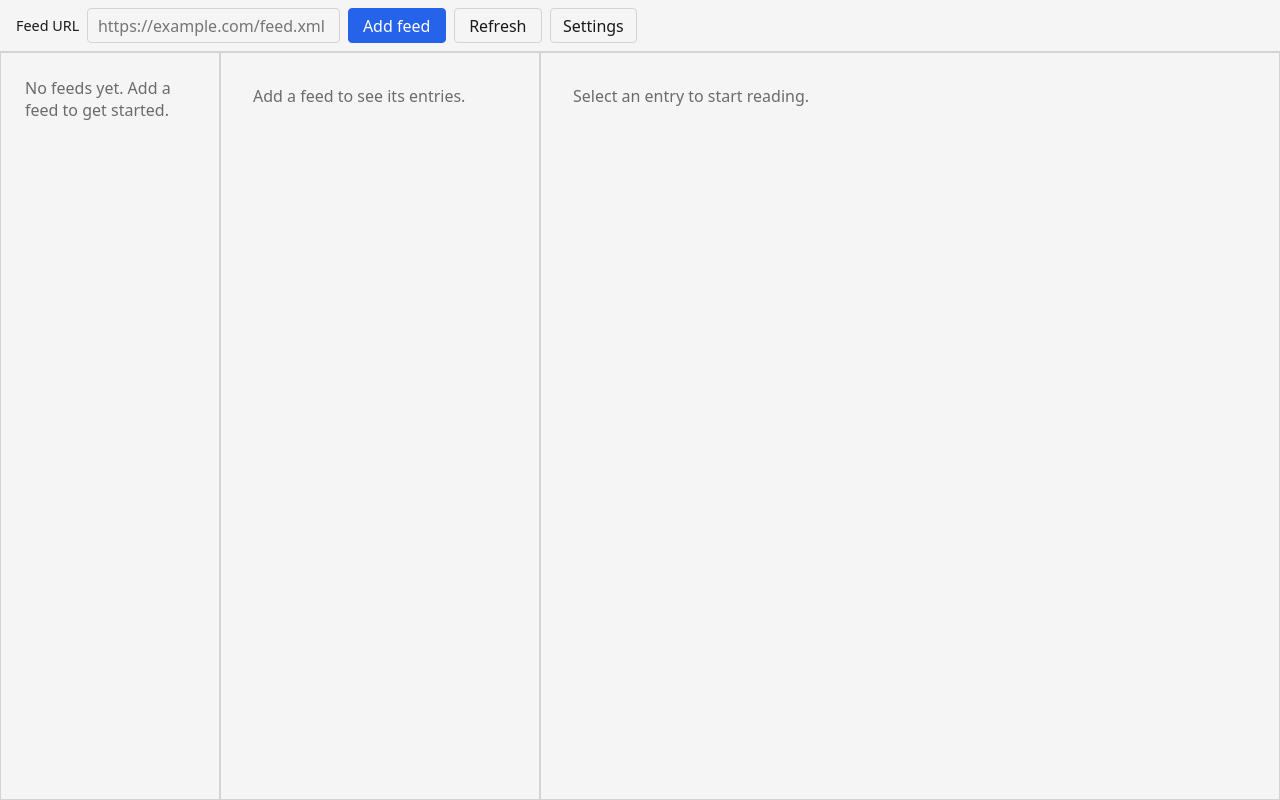
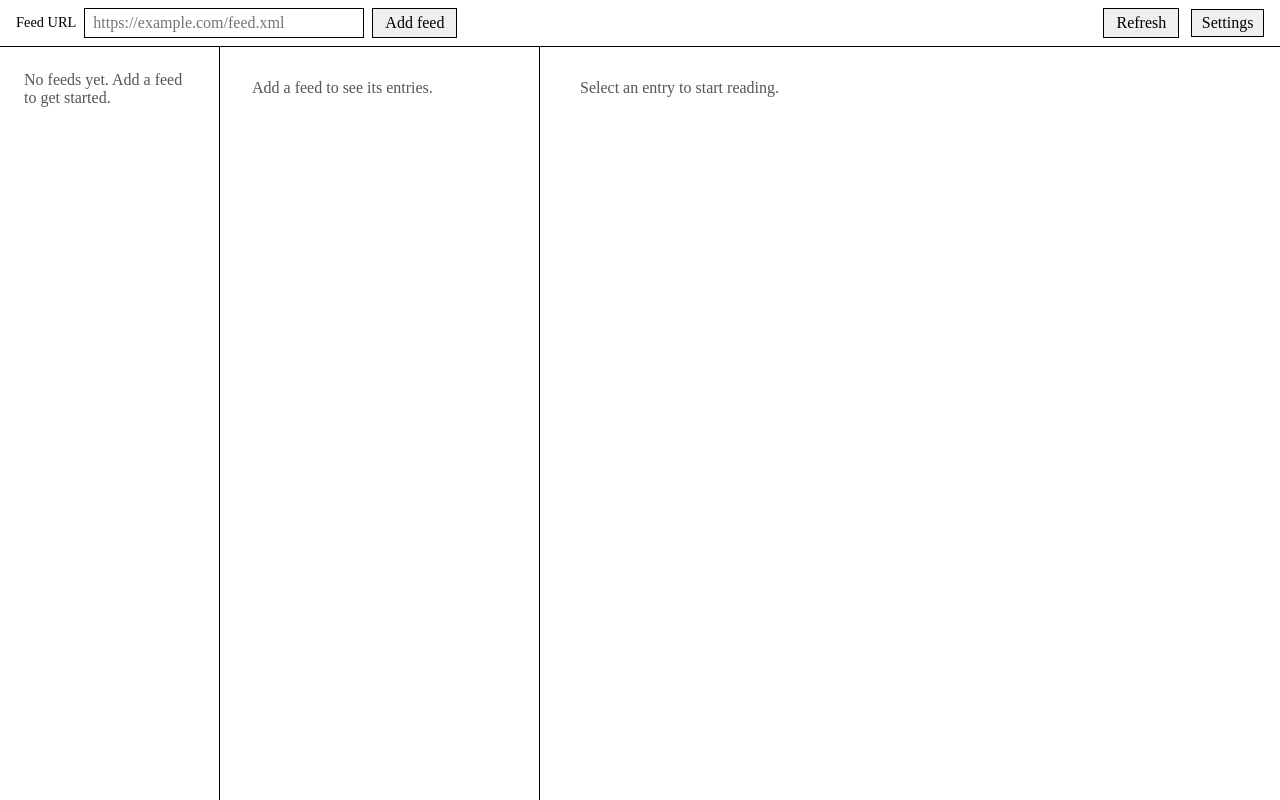
Before and after one commit to Ewin24/ReaderSS, a Preact app: page / in a window 1280 px wide. Built offline with nearby package versions, Linux system fonts and the light colour scheme.

Commit message:
🎨 feat(readerss): implementa favicon, tema flat como html crudo y alineacion del nav

```diff
--- a/index.html
+++ b/index.html
@@ -3,6 +3,7 @@
   <head>
     <meta charset="UTF-8" />
     <meta name="viewport" content="width=device-width, initial-scale=1.0" />
+    <link rel="icon" type="image/svg+xml" href="/favicon.svg" />
     <link rel="manifest" href="/manifest.webmanifest" />
     <title>ReaderSS</title>
   </head>
--- a/src/styles/ui.css
+++ b/src/styles/ui.css
@@ -1,35 +1,38 @@
 /*
- * Component styling for the "flat" design theme. This file is the piece that
- * makes the visual-token layer (visual.css) actually visible: every rule here
- * consumes the `--color-*` / `--font-*` / `--font-size-*` tokens instead of
- * hardcoded colors/fonts, so flipping `data-theme` (light/dark) or the
- * `data-font` / `data-font-size` attributes retints and re-types the whole
- * surface at once.
+ * Component styling for the reader front.
  *
- * It pairs with grid.css (pure layout, named grid areas — never modified here)
- * and visual.css (the token definitions). This file carries NO layout: it only
- * styles the component classes listed in the component inventory.
+ * It pairs with grid.css (pure layout, named grid areas) and visual.css
+ * (CSS tokens: --color-*, --font-*, --font-size-*).
  *
- * Only tokens are used as color/font sources — no literal color values live
- * here — so theme switching cannot leave a stale hardcoded color behind.
+ * BASE DESIGN THEME: Raw HTML aesthetic (flat) -- clean, unstyled browser feel,
+ * plain borders, classic blue links, standard buttons, and Times/serif typography.
+ *
+ * THEME SKINS (html[data-visual="classic"] and html[data-visual="clean"]) apply
+ * rich personality layers (Windows XP 3D bevels vs. Clean Editorial Cards).
  */
 
 /* ---------------------------------------------------------------------------
  * Shared building blocks
  * ------------------------------------------------------------------------- */
 
-/* Every pane (sidebar / list / reading) sits on a surface over the app
- * background, with a hairline border separating it from its neighbors. */
+/* Three-pane layout borders and background */
 .feed-sidebar,
 .entry-list,
 .reading-pane {
   background: var(--color-surface);
   color: var(--color-text);
-  border: 1px solid var(--color-border);
+  border-right: 1px solid var(--color-border);
+  border-top: none;
+  border-bottom: none;
+  border-left: none;
 }
 
-/* Buttons are styled as borderless, backgroundless text controls by default;
- * the accent is reserved for primary actions and hover/selected states. */
+.reading-pane {
+  border-right: none;
+  padding: 1rem 1.5rem;
+}
+
+/* Raw HTML default buttons */
 button {
   font-family: inherit;
   font-size: inherit;
@@ -58,7 +61,8 @@ input {
   display: flex;
   flex-wrap: wrap;
   align-items: center;
-  gap: 0.5rem;
+  justify-content: space-between;
+  gap: 0.75rem;
   padding: 0.5rem 1rem;
   background: var(--color-surface);
   border-bottom: 1px solid var(--color-border);
@@ -66,11 +70,16 @@ input {
 }
 
 .app-shell__settings-toggle {
-  padding: 0.35rem 0.75rem;
+  padding: 0.25rem 0.6rem;
   border: 1px solid var(--color-border);
-  border-radius: 4px;
-  background: var(--color-surface);
-  color: var(--color-text);
+  border-radius: 0;
+  background: #efefef;
+  color: #000000;
+}
+
+html[data-theme="dark"] .app-shell__settings-toggle {
+  background: #2a2a2a;
+  color: #ffffff;
 }
 
 .app-shell__settings-toggle:hover {
@@ -85,8 +94,6 @@ input {
   background: var(--color-surface);
   border-bottom: 1px solid var(--color-border);
   color: var(--color-text);
-  /* Errors must stay legible in both themes; the accent reads clearly on
-   * both the light and dark surfaces. */
   border-left: 3px solid var(--color-accent);
 }
 
@@ -94,7 +101,7 @@ input {
   background: var(--color-surface);
   color: var(--color-text);
   border-bottom: 1px solid var(--color-border);
-  padding: 0.5rem 1rem;
+  padding: 0.75rem 1rem;
 }
 
 .empty-state {
@@ -109,7 +116,6 @@ input {
   background: var(--color-surface);
   color: var(--color-text);
   border: 1px solid var(--color-border);
-  border-radius: 8px;
 }
 
 .app-error__detail {
@@ -117,7 +123,7 @@ input {
 }
 
 /* ---------------------------------------------------------------------------
- * FeedSidebar
+ * FeedSidebar (HTML Crudo Default)
  * ------------------------------------------------------------------------- */
 
 .feed-sidebar {
@@ -135,19 +141,21 @@ input {
   align-items: center;
   justify-content: space-between;
   gap: 0.5rem;
-  padding: 0.4rem 0.5rem;
-  border-radius: 4px;
-  color: var(--color-text);
+  padding: 0.35rem 0.5rem;
+  border-radius: 0;
+  color: var(--color-accent);
+  text-decoration: underline;
 }
 
 .feed-sidebar__item:hover {
-  background: var(--color-surface);
-  color: var(--color-accent);
+  background: rgba(0, 0, 238, 0.08);
 }
 
 .feed-sidebar__item[aria-current="true"] {
-  background: var(--color-accent);
+  background: var(--color-text);
   color: var(--color-bg);
+  text-decoration: none;
+  font-weight: bold;
 }
 
 .feed-sidebar__item-title {
@@ -171,6 +179,7 @@ input {
   padding: 0.1rem 0.4rem;
   color: var(--color-text-muted);
   font-size: 0.85em;
+  text-decoration: none;
 }
 
 .feed-sidebar__remove:hover {
@@ -183,7 +192,6 @@ input {
   padding: 0.5rem;
   background: var(--color-surface);
   border: 1px solid var(--color-border);
-  border-radius: 4px;
   color: var(--color-text);
 }
 
@@ -198,19 +206,21 @@ input {
   padding: 0.25rem 0.6rem;
   margin-right: 0.4rem;
   border: 1px solid var(--color-border);
-  border-radius: 4px;
-  color: var(--color-text);
+  border-radius: 0;
+  background: #efefef;
+  color: #000000;
+}
+
+html[data-theme="dark"] .feed-sidebar__confirm-remove-yes,
+html[data-theme="dark"] .feed-sidebar__confirm-remove-cancel {
+  background: #2a2a2a;
+  color: #ffffff;
 }
 
 .feed-sidebar__confirm-remove-yes {
   background: var(--color-accent);
   border-color: var(--color-accent);
   color: var(--color-bg);
-}
-
-.feed-sidebar__confirm-remove-cancel:hover {
-  border-color: var(--color-accent);
-  color: var(--color-accent);
 }
 
 .feed-sidebar__loading,
@@ -225,11 +235,11 @@ input {
 }
 
 /* ---------------------------------------------------------------------------
- * EntryList
+ * EntryList (HTML Crudo Default)
  * ------------------------------------------------------------------------- */
 
 .entry-list {
-  padding: 0.25rem 0;
+  padding: 0;
 }
 
 .entry-list--empty,
@@ -253,24 +263,31 @@ input {
 }
 
 .entry-list-item__button {
-  padding: 0.5rem 1rem;
-  border-radius: 4px;
+  padding: 0.6rem 0.75rem;
+  border-bottom: 1px solid var(--color-border);
   color: var(--color-text);
+  border-radius: 0;
 }
 
 .entry-list-item__button:hover {
-  background: var(--color-surface);
-  color: var(--color-accent);
+  background: rgba(0, 0, 238, 0.04);
 }
 
 .entry-list-item--selected .entry-list-item__button {
-  background: var(--color-accent);
+  background: var(--color-text);
   color: var(--color-bg);
 }
 
 .entry-list-item__title {
   display: block;
-  font-weight: 600;
+  font-weight: bold;
+  color: var(--color-accent);
+  text-decoration: underline;
+}
+
+.entry-list-item--selected .entry-list-item__title {
+  color: var(--color-bg);
+  text-decoration: none;
 }
 
 .entry-list-item__meta {
@@ -295,11 +312,11 @@ input {
   right: 0.5rem;
   top: 50%;
   transform: translateY(-50%);
-  padding: 0.25rem 0.5rem;
+  padding: 0.2rem 0.5rem;
   border: 1px solid var(--color-border);
-  border-radius: 4px;
+  border-radius: 0;
   background: var(--color-surface);
-  color: var(--color-text-muted);
+  color: var(--color-text);
   font-size: 0.85em;
 }
 
@@ -328,11 +345,17 @@ input {
 
 .entry-list__pagination button,
 .reading-pane__pagination button {
-  padding: 0.3rem 0.7rem;
+  padding: 0.25rem 0.6rem;
   border: 1px solid var(--color-border);
-  border-radius: 4px;
-  background: var(--color-surface);
-  color: var(--color-text);
+  border-radius: 0;
+  background: #efefef;
+  color: #000000;
+}
+
+html[data-theme="dark"] .entry-list__pagination button,
+html[data-theme="dark"] .reading-pane__pagination button {
+  background: #2a2a2a;
+  color: #ffffff;
 }
 
 .entry-list__pagination button:hover:not(:disabled),
@@ -347,20 +370,21 @@ input {
 }
 
 /* ---------------------------------------------------------------------------
- * ReadingPane
+ * ReadingPane (HTML Crudo Default)
  * ------------------------------------------------------------------------- */
-
-.reading-pane {
-  padding: 1rem;
-}
 
 .reading-pane__back {
   margin-bottom: 0.75rem;
-  padding: 0.3rem 0.7rem;
+  padding: 0.25rem 0.6rem;
   border: 1px solid var(--color-border);
-  border-radius: 4px;
-  background: var(--color-surface);
-  color: var(--color-text);
+  border-radius: 0;
+  background: #efefef;
+  color: #000000;
+}
+
+html[data-theme="dark"] .reading-pane__back {
+  background: #2a2a2a;
+  color: #ffffff;
 }
 
 .reading-pane__back:hover {
@@ -376,11 +400,17 @@ input {
 
 .reading-pane__toggle-read,
 .reading-pane__toggle-star {
-  padding: 0.3rem 0.7rem;
+  padding: 0.25rem 0.6rem;
   border: 1px solid var(--color-border);
-  border-radius: 4px;
-  background: var(--color-surface);
-  color: var(--color-text-muted);
+  border-radius: 0;
+  background: #efefef;
+  color: #000000;
+}
+
+html[data-theme="dark"] .reading-pane__toggle-read,
+html[data-theme="dark"] .reading-pane__toggle-star {
+  background: #2a2a2a;
+  color: #ffffff;
 }
 
 .reading-pane__toggle-read:hover,
@@ -401,8 +431,9 @@ input {
 
 .reading-pane__title {
   margin: 0 0 0.25rem;
-  font-size: 1.5em;
-  line-height: 1.2;
+  font-size: 1.6em;
+  font-weight: bold;
+  line-height: 1.25;
   color: var(--color-text);
 }
 
@@ -417,7 +448,6 @@ input {
   padding: 0.5rem;
   background: var(--color-surface);
   border: 1px solid var(--color-border);
-  border-radius: 4px;
   color: var(--color-text-muted);
 }
 
@@ -425,10 +455,11 @@ input {
   display: inline-block;
   margin-top: 0.75rem;
   color: var(--color-accent);
+  text-decoration: underline;
 }
 
 /* ---------------------------------------------------------------------------
- * Reading content (.prose) — the sanitized feed body
+ * Reading content (.prose)
  * ------------------------------------------------------------------------- */
 
 .prose {
@@ -448,58 +479,73 @@ input {
 .prose h5,
 .prose h6 {
   color: var(--color-text);
+  margin: 1.5em 0 0.5em;
   line-height: 1.25;
-  margin: 1.25em 0 0.5em;
+  font-weight: bold;
 }
+
+.prose h1 { font-size: 1.5em; }
+.prose h2 { font-size: 1.3em; }
+.prose h3 { font-size: 1.15em; }
+.prose h4, .prose h5, .prose h6 { font-size: 1em; }
 
 .prose a {
   color: var(--color-accent);
+  text-decoration: underline;
+}
+
+.prose a:hover {
+  opacity: 0.85;
+}
+
+.prose blockquote {
+  margin: 1em 0;
+  padding-left: 1rem;
+  border-left: 3px solid var(--color-border);
+  color: var(--color-text-muted);
+}
+
+.prose pre {
+  margin: 1em 0;
+  padding: 0.75rem;
+  background: var(--color-surface);
+  border: 1px solid var(--color-border);
+  overflow-x: auto;
+}
+
+.prose code {
+  font-family: ui-monospace, SFMono-Regular, Menlo, Monaco, Consolas, monospace;
+  font-size: 0.9em;
+}
+
+.prose p code,
+.prose li code {
+  padding: 0.1rem 0.3rem;
+  background: var(--color-surface);
+  border: 1px solid var(--color-border);
+}
+
+.prose ul,
+.prose ol {
+  margin: 0 0 1em;
+  padding-left: 1.5rem;
+}
+
+.prose li {
+  margin-bottom: 0.25em;
 }
 
 .prose img {
   max-width: 100%;
   height: auto;
-}
-
-.prose blockquote {
-  margin: 0 0 1em;
-  padding: 0.25em 1em;
-  border-left: 3px solid var(--color-accent);
-  color: var(--color-text-muted);
-}
-
-.prose pre {
-  background: var(--color-surface);
-  border: 1px solid var(--color-border);
-  border-radius: 4px;
-  padding: 0.75rem;
-  overflow-x: auto;
-}
-
-.prose code {
-  background: var(--color-surface);
-  border: 1px solid var(--color-border);
-  border-radius: 3px;
-  padding: 0.1em 0.3em;
-  font-family: var(--font-family);
-}
-
-.prose pre code {
-  background: none;
-  border: none;
-  padding: 0;
-}
-
-.prose ul,
-.prose ol {
-  margin: 0 0 1em;
-  padding-left: 1.5em;
+  display: block;
+  margin: 1em 0;
 }
 
 .prose hr {
-  border: none;
+  margin: 2em 0;
+  border: 0;
   border-top: 1px solid var(--color-border);
-  margin: 1.5em 0;
 }
 
 /* ---------------------------------------------------------------------------
@@ -507,17 +553,22 @@ input {
  * ------------------------------------------------------------------------- */
 
 .settings-panel {
-  color: var(--color-text);
+  display: flex;
+  flex-wrap: wrap;
+  gap: 1.5rem;
 }
 
 .settings-panel__group {
-  margin: 0 0 1rem;
-  padding: 0;
-  border: none;
+  margin: 0;
+  padding: 0.5rem 0.75rem 0.75rem;
+  border: 1px solid var(--color-border);
+  border-radius: 0;
+  background: var(--color-surface);
 }
 
 .settings-panel__legend {
-  margin-bottom: 0.5rem;
+  padding: 0 0.35rem;
+  font-size: 0.85em;
   font-weight: 600;
   color: var(--color-text);
 }
@@ -526,28 +577,15 @@ input {
   display: flex;
   flex-wrap: wrap;
   gap: 0.5rem;
+  margin-top: 0.35rem;
 }
 
 .settings-panel__option {
   display: inline-flex;
   align-items: center;
   gap: 0.35rem;
-  padding: 0.3rem 0.7rem;
-  border: 1px solid var(--color-border);
-  border-radius: 999px;
-  background: var(--color-surface);
+  cursor: pointer;
   color: var(--color-text);
-  cursor: pointer;
-}
-
-.settings-panel__option:has(input:checked) {
-  border-color: var(--color-accent);
-  background: var(--color-accent);
-  color: var(--color-bg);
-}
-
-.settings-panel__option:hover {
-  border-color: var(--color-accent);
 }
 
 .settings-panel__option input {
@@ -567,6 +605,7 @@ input {
   flex-wrap: wrap;
   align-items: center;
   gap: 0.5rem;
+  flex: 1 1 auto;
 }
 
 .add-feed-form__label {
@@ -575,13 +614,13 @@ input {
 }
 
 .add-feed-form__input {
-  flex: 1 1 220px;
-  min-width: 0;
-  padding: 0.35rem 0.6rem;
+  flex: 0 1 280px;
+  min-width: 140px;
+  padding: 0.3rem 0.5rem;
   background: var(--color-surface);
   color: var(--color-text);
   border: 1px solid var(--color-border);
-  border-radius: 4px;
+  border-radius: 0;
 }
 
 .add-feed-form__input:focus {
@@ -590,11 +629,16 @@ input {
 }
 
 .add-feed-form__submit {
-  padding: 0.35rem 0.9rem;
-  background: var(--color-accent);
-  border: 1px solid var(--color-accent);
-  border-radius: 4px;
-  color: var(--color-bg);
+  padding: 0.3rem 0.75rem;
+  background: #efefef;
+  border: 1px solid var(--color-border);
+  border-radius: 0;
+  color: #000000;
+}
+
+html[data-theme="dark"] .add-feed-form__submit {
+  background: #2a2a2a;
+  color: #ffffff;
 }
 
 .add-feed-form__submit:hover:not(:disabled) {
@@ -619,11 +663,16 @@ input {
 }
 
 .refresh-container__button {
-  padding: 0.35rem 0.9rem;
+  padding: 0.3rem 0.75rem;
   border: 1px solid var(--color-border);
-  border-radius: 4px;
-  background: var(--color-surface);
-  color: var(--color-text);
+  border-radius: 0;
+  background: #efefef;
+  color: #000000;
+}
+
+html[data-theme="dark"] .refresh-container__button {
+  background: #2a2a2a;
+  color: #ffffff;
 }
 
 .refresh-container__button:hover:not(:disabled) {
@@ -637,7 +686,6 @@ input {
   background: var(--color-surface);
   border: 1px solid var(--color-border);
   border-left: 3px solid var(--color-accent);
-  border-radius: 4px;
   color: var(--color-text);
   font-size: 0.85em;
 }
@@ -652,7 +700,7 @@ input {
 }
 
 /* ===========================================================================
- * DESIGN THEME SKINS (Flat, Classic XP, Clean Editorial)
+ * DESIGN THEME SKINS (Classic XP & Clean Editorial overrides)
  * ========================================================================= */
 
 /* ---------------------------------------------------------------------------
@@ -760,6 +808,7 @@ html[data-visual="classic"] .add-feed-form__input {
 html[data-visual="classic"] .feed-sidebar__item,
 html[data-visual="classic"] .entry-list-item__button {
   border-radius: 0;
+  text-decoration: none;
 }
 
 html[data-visual="classic"] .feed-sidebar__item:hover,
@@ -832,6 +881,7 @@ html[data-visual="clean"][data-theme="dark"] .reading-pane {
 html[data-visual="clean"] .feed-sidebar__item {
   border-radius: 6px;
   font-weight: 500;
+  text-decoration: none;
   transition: background-color 0.15s ease, color 0.15s ease;
 }
 
@@ -861,6 +911,7 @@ html[data-visual="clean"] .entry-list-item__title {
   font-weight: 600;
   letter-spacing: -0.01em;
   line-height: 1.35;
+  text-decoration: none;
 }
 
 html[data-visual="clean"] .entry-list-item--selected .entry-list-item__button {
--- a/src/styles/visual.css
+++ b/src/styles/visual.css
@@ -8,7 +8,8 @@
  * DESIGN THEMES (visualTheme):
  *
  * 1. FLAT (Default Base in :root / html[data-theme="dark"]):
- *    Modern, clean flat design with neutral surfaces and blue accent.
+ *    Raw HTML aesthetic -- unstyled browser feel, classic serif/Times typography,
+ *    plain black borders, raw blue HTML links, and zero fluff.
  *
  * 2. CLASSIC (html[data-visual="classic"]):
  *    Windows XP / Classic Desktop aesthetic with warm-gray desktop tone (#ece9d8),
@@ -24,26 +25,26 @@
  */
 
 /* ============================================================================
- * 1. FLAT THEME (Default base in :root / html[data-theme="dark"])
+ * 1. FLAT THEME (Raw HTML aesthetic -- default base in :root / html[data-theme="dark"])
  * ========================================================================= */
 :root {
   --color-bg: #ffffff;
-  --color-surface: #f5f5f5;
-  --color-text: #1a1a1a;
-  --color-text-muted: #6b6b6b;
-  --color-accent: #2563eb;
-  --color-border: #d4d4d4;
-  --font-family: system-ui, -apple-system, "Segoe UI", Roboto, "Helvetica Neue", Arial, sans-serif;
+  --color-surface: #ffffff;
+  --color-text: #000000;
+  --color-text-muted: #555555;
+  --color-accent: #0000ee;
+  --color-border: #000000;
+  --font-family: "Times New Roman", Times, Georgia, serif;
   --font-size-base: 1rem;
 }
 
 html[data-theme="dark"] {
-  --color-bg: #111111;
-  --color-surface: #1c1c1e;
-  --color-text: #f2f2f2;
-  --color-text-muted: #9a9a9a;
-  --color-accent: #60a5fa;
-  --color-border: #333333;
+  --color-bg: #121212;
+  --color-surface: #121212;
+  --color-text: #f0f0f0;
+  --color-text-muted: #aaaaaa;
+  --color-accent: #8ab4f8;
+  --color-border: #777777;
 }
 
 /* ============================================================================
```
Also changed, not shown: public/favicon.svg (added).
